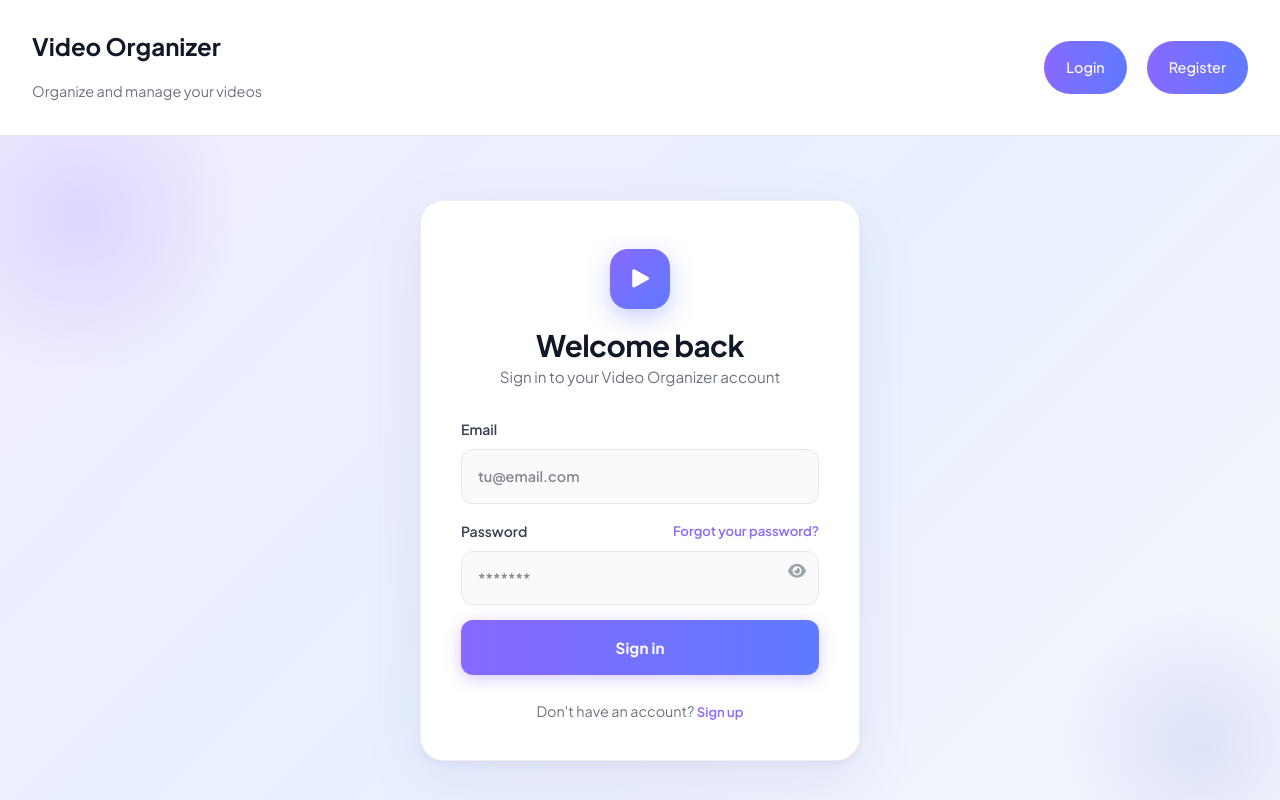
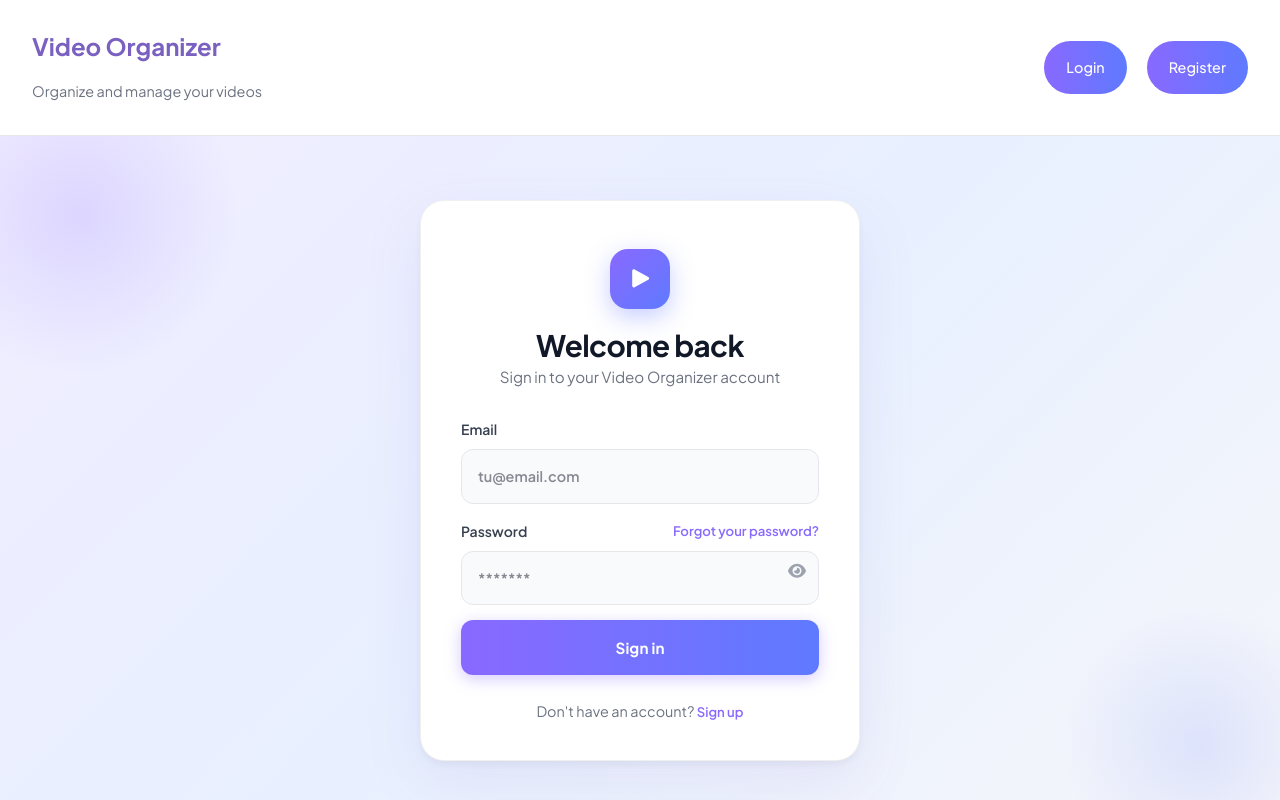
Before and after one commit to AlexFranciscoDev/youtube-app-frontend, a React (Vite) app: page /login in a window 1280 px wide. Shown: the top 800 px of the page. Built offline with nearby package versions, Linux system fonts and the light colour scheme.

Commit message:
fix: claude.md updated and logo link to homepage

```diff
--- a/src/layouts/Header.tsx
+++ b/src/layouts/Header.tsx
@@ -11,7 +11,7 @@ export const Header = () => {
         <header className='header'>
             <div className=" layout-container mx-auto flex flex-col justify-between items-center p-5 sm:flex-row">
                 <div className="header-content flex flex-col gap-2">
-                    <h1 className='text-3xl font-bold'>Video Organizer</h1>
+                    <h1 className='text-3xl font-bold'><Link to='/'>Video Organizer</Link></h1>
                     <span className=''>Organize and manage your videos</span>
                 </div>
                 <nav className="nav pt-3 md:pt-0">
```
Also changed, not shown: 1 other file (tests, documents, lock files or other folders).
